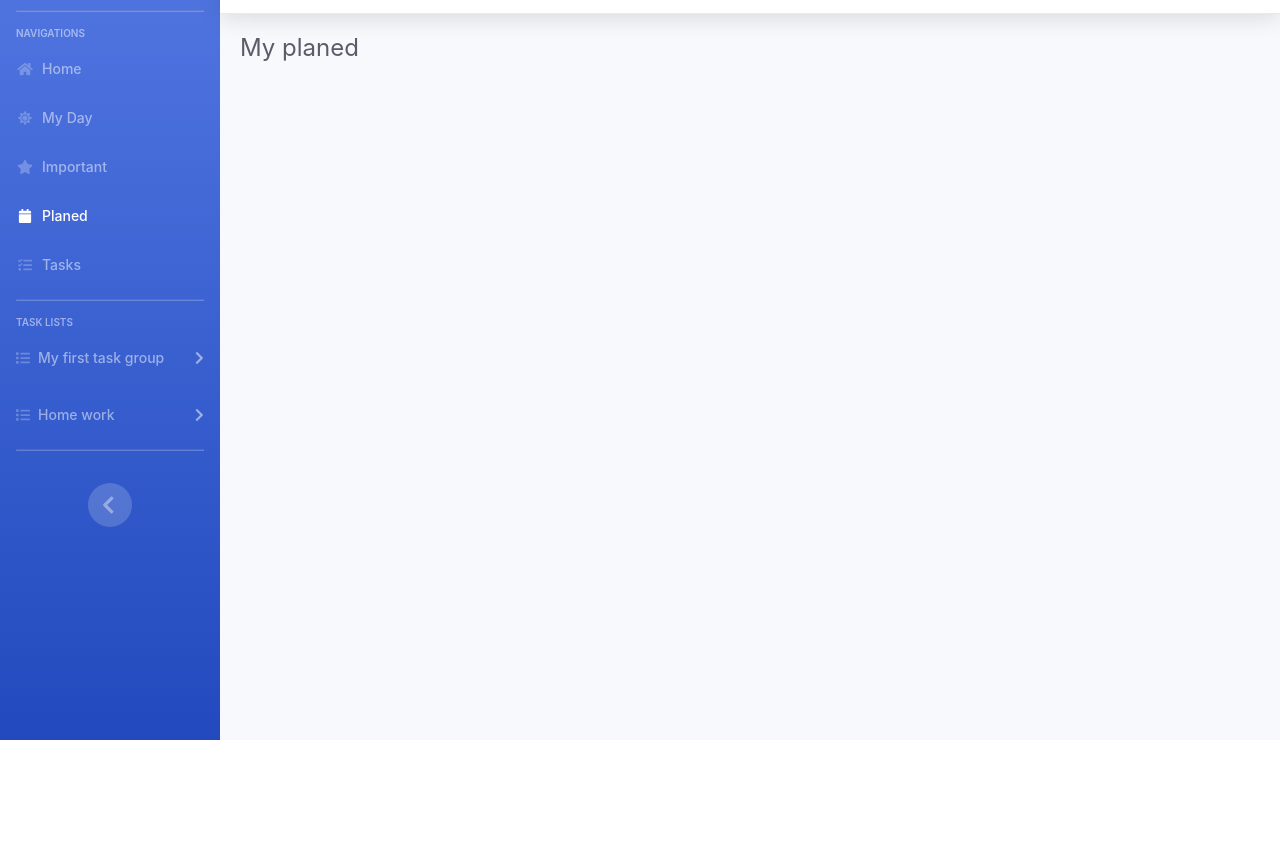
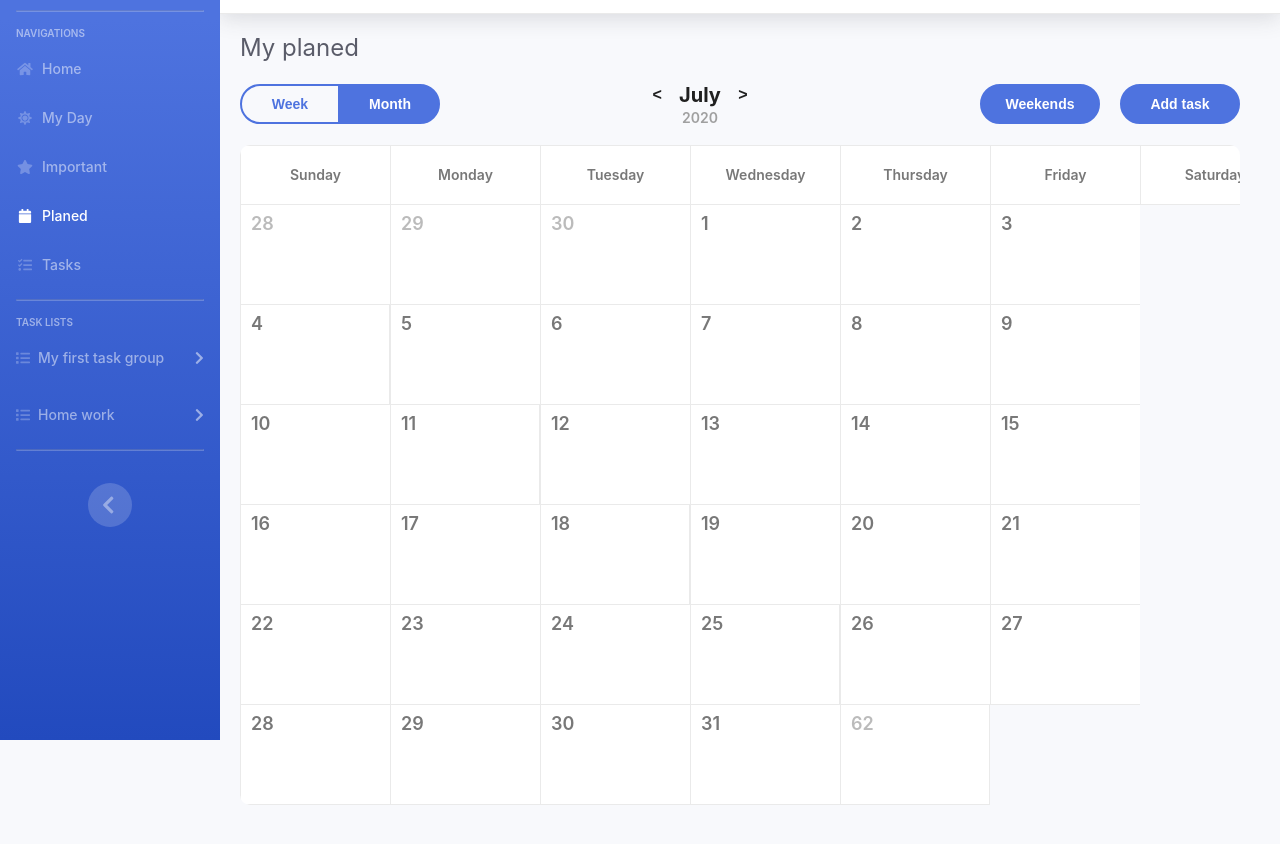
Before and after one commit to GeorgeRudenko/react-todo, a React app: page /planed in a window 1280 px wide. Shown: the part 60-904 px from the top of the page. Before the commit the page ends 800 px from the top, so only its background shows below. Built offline with nearby package versions, Linux system fonts and the light colour scheme.

Commit message:
Calendar layouts & small logic
Create calendar layouts, write logic for on/off weekends displayed

```diff
--- a/src/App/App.css
+++ b/src/App/App.css
@@ -17,6 +17,10 @@ button {
     outline: none;
     text-decoration: none;
 }
+
+body {
+    overflow-x: hidden;
+}
 /* 0. Styles reset */
 
 /* 1. Base styles */
@@ -30,6 +34,8 @@ button {
     flex-direction: column;
     justify-content: flex-start;
     align-items: flex-start;
+
+    overflow-x: hidden;
 }
 /* 1.0 App styles end */
 
--- a/src/components/Header/Header.module.css
+++ b/src/components/Header/Header.module.css
@@ -19,10 +19,10 @@
     justify-content: space-between;
     align-items: center;
 
-    position: absolute;
+    position: fixed;
     top: 0px;
     right: 0px;
-    z-index: 1000;
+    z-index: 999;
 }
 .header.toggle {
     min-width: calc(100vw - 100px);
--- a/src/components/Main/Main.jsx
+++ b/src/components/Main/Main.jsx
@@ -9,7 +9,7 @@ import Header from './../Header/Header';
 import Base from '../Pages/Base/Base';
 import MyDay from './../Pages/MyDay/MyDay';
 import Important from './../Pages/Important/Important';
-import Planed from './../Pages/Planed/Planed';
+import Planed from './../Pages/Planed/index';
 import Tasks from './../Pages/Tasks/Tasks';
 import Profile from './../Pages/Profile/Profile';
 import Settings from './../Pages/Settings/Settings';
--- a/src/components/Navigation/Navigation.jsx
+++ b/src/components/Navigation/Navigation.jsx
@@ -9,7 +9,6 @@ import { faHome, faSmileWink, faSun, faStar, faCalendar, faTasks } from '@fortaw
 // Import includes components
 import ToggleButton from "./includes/ToggleButton/ToggleButton";
 import HiddenList from "./includes/HiddenList/HiddenList";
-import styles from "./includes/ToggleButton/ToggleButton.module.css";
 
 class Navigation extends React.Component {
     constructor(props) {
--- a/src/components/Navigation/Navigation.module.css
+++ b/src/components/Navigation/Navigation.module.css
@@ -190,6 +190,9 @@ hr.separator {
     min-width: 100px;
     max-width: 100px;
 }
+.admin_sidebar.toggle .nav {
+    padding-bottom: 76px;
+}
 .admin_sidebar.toggle::-webkit-scrollbar {
     display: none;
 }
--- a/src/components/Pages/Planed/Planed.jsx
+++ /dev/null
@@ -1,12 +0,0 @@
-import React from "react";
-import styles from "./Planed.module.css";
-
-const Planed = () => {
-    return (
-        <div className={`base_wrapper`}>
-            <h1 className={`base_title`}>My planed</h1>
-        </div>
-    );
-}
-
-export default Planed;
--- /dev/null
+++ b/src/components/Pages/Planed/includes/Calendar/index.jsx
@@ -0,0 +1,124 @@
+import React, { Component } from 'react';
+
+import s from './styles.module.css';
+
+export default class Calendar extends Component {
+    constructor(props) {
+        super(props);
+
+        this.state = {
+            isMonthDisplay: true,
+            isWeekendsDisplay: true,
+            actualDate: new Date(),
+            currentYear: 1,
+            currentMonth: 1,
+        }
+    }
+
+    render() {
+        const STRING_MONTH = [
+            'January', 'February',
+            'March', 'April', 'May',
+            'June', 'July', 'August',
+            'September', 'October', 'November',
+            'December'
+        ];
+
+        let getDaysInMonth = function(month, year) {
+            return new Date(year, month + 1, 0).getDate();
+        }
+        let getDateInMonth = function(day, month, year) {
+            return new Date(year, month, day).getDay();
+        }
+
+        let DaysGenerate = () => {
+            // 0 - 6
+            let calendarDayNum = new Date(`${this.state.actualDate.getFullYear()}, ${STRING_MONTH[this.state.actualDate.getMonth()]}, 1`).getDay();
+            // Max days count in current month
+            let maxDaysInMonth = getDaysInMonth(this.state.actualDate.getMonth(), this.state.actualDate.getFullYear());
+            // Max days count in previews month
+            let maxDaysInPreviewsMonth = getDaysInMonth(this.state.actualDate.getMonth() - 1, this.state.actualDate.getFullYear());
+            // Total days count for cycle
+            let totalDaysForCycle = (maxDaysInMonth + calendarDayNum);
+            // Object array for days
+            let daysObjArray = [];
+
+            console.log(maxDaysInPreviewsMonth, calendarDayNum);
+
+            for (let i = 0; i <= totalDaysForCycle; i++) {
+                // Date for calendar
+                let currentDate = (i + 1 - calendarDayNum);
+                let anotherDate = (maxDaysInPreviewsMonth - ((calendarDayNum - 1) - i));
+                // Cheking is weekday
+                let dateIsWeek = getDateInMonth(currentDate, this.state.actualDate.getMonth(), this.state.actualDate.getFullYear());
+                let prevDateIsWeek = getDateInMonth(anotherDate, this.state.actualDate.getMonth() - 1, this.state.actualDate.getFullYear());
+
+                if ((i < calendarDayNum) || ((i > calendarDayNum) && (i >= totalDaysForCycle))) {
+                    daysObjArray.push({
+                        "date": anotherDate,
+                        "isWeek": (prevDateIsWeek === 0 || prevDateIsWeek === 6) ? true : false,
+                        "isCurrentMonth": false,
+                    });
+                }
+                else {
+                    daysObjArray.push({
+                        "date": currentDate,
+                        "isWeek": (dateIsWeek === 0 || dateIsWeek === 6) ? true : false,
+                        "isCurrentMonth": true,
+                    });
+                }
+            }
+
+            return daysObjArray.map((elem, index) => {
+                let isWeekClass = (elem.isWeek === true) ? `${s.week}` : ``;
+                let isCurrentMonthClass = (elem.isCurrentMonth === true) ? `` : `${s.another_month}`;
+
+                return (
+                    <div className={`${s.block} ${isWeekClass} ${isCurrentMonthClass}`} key={index.toString()}>
+                        <div className={s.num}>{elem.date}</div>
+                    </div>
+                )
+            });
+        }
+
+        return (
+            <div className={s.wrapper}>
+                <div className={s.control_panel}>
+                    <div className={s.month_display}>
+                        <button className={(this.state.isMonthDisplay === false) ? `${s.btn} ${s.week} ${s.active}` : `${s.btn} ${s.week}`}>Week</button>
+                        <button className={(this.state.isMonthDisplay === true) ? `${s.btn} ${s.month} ${s.active}` : `${s.btn} ${s.month}`}>Month</button>
+                    </div>
+
+                    <div className={s.current_date}>
+                        <div className={s.month}>
+                            <button className={s.btn}>&lt;</button>
+                            <h4 className={s.name}>{STRING_MONTH[this.state.actualDate.getMonth()]}</h4>
+                            <button className={s.btn}>&gt;</button>
+                        </div>
+                        <div className={s.year}>{this.state.actualDate.getFullYear()}</div>
+                    </div>
+
+                    <div className={s.additional_control}>
+                        <button className={(this.state.isWeekendsDisplay) ? `${s.btn} ${s.weekends_btn} ${s.active}` : `${s.btn} ${s.weekends_btn}`}>Weekends</button>
+                        <button className={s.btn}>Add task</button>
+                    </div>
+                </div>
+
+                <div className={(this.state.isWeekendsDisplay === true) ? `${s.calendar}` : `${s.calendar} ${s.not_weekends}`}>
+                    <div className={s.name_of_days}>
+                        <h4 className={s.name}>Sunday</h4>
+                        <h4 className={s.name}>Monday</h4>
+                        <h4 className={s.name}>Tuesday</h4>
+                        <h4 className={s.name}>Wednesday</h4>
+                        <h4 className={s.name}>Thursday</h4>
+                        <h4 className={s.name}>Friday</h4>
+                        <h4 className={s.name}>Saturday</h4>
+                    </div>
+                    <div className={s.number_of_days}>
+                        {DaysGenerate()}
+                    </div>
+                </div>
+            </div>
+        )
+    }
+}
--- /dev/null
+++ b/src/components/Pages/Planed/includes/Calendar/styles.module.css
@@ -0,0 +1,274 @@
+.wrapper {
+    width: 100%;
+
+    margin: 0px 0px 20px 0px;
+
+    display: flex;
+    flex-direction: column;
+    justify-content: flex-start;
+    align-content: flex-start;
+}
+
+/* Control wrapper */
+.control_panel {
+    width: 100%;
+
+    margin: 0px 0px 20px 0px;
+    padding: 0px 20px 0px 0px;
+
+    display: flex;
+    flex-direction: row;
+    justify-content: space-between;
+    align-items: center;
+}
+
+.control_panel .month_display {
+    margin: 0px 20px 0px 0px;
+
+    display: flex;
+    flex-direction: row;
+    justify-content: center;
+    align-items: center;
+}
+.control_panel .month_display .btn {
+    min-width: 100px;
+    width: auto;
+    height: 40px;
+
+    font-size: 14px;
+    font-weight: 600;
+
+    text-align: center;
+    line-height: 1;
+
+    margin: 0px;
+    padding: 10px;
+
+    color: #4e73df;
+    background: transparent;
+
+    border: 2px solid #4e73df;
+}
+.control_panel .month_display .btn.week {
+    border-radius: 50px 0px 0px 50px;
+}
+.control_panel .month_display .btn.month {
+    border-radius: 0px 50px 50px 0px;
+}
+/* .active */
+.control_panel .month_display .btn.active {
+    color: #fff;
+    background: #4e73df;
+}
+
+/* Current date */
+.control_panel .current_date {
+    margin: 0px 20px;
+
+    display: flex;
+    flex-direction: column;
+    justify-content: flex-start;
+    align-items: center;
+}
+.control_panel .current_date .month {
+    margin: 0px 0px 4px 0px;
+
+    display: flex;
+    flex-direction: row;
+    justify-content: center;
+    align-items: center;
+}
+.control_panel .current_date .month .btn {
+    width: 24px;
+    height: 24px;
+
+    font-size: 16px;
+    font-weight: 700;
+
+    text-align: center;
+    line-height: 1;
+
+    margin: 0px 10px;
+
+    color: #202020;
+    background: transparent;
+
+    display: flex;
+    justify-content: center;
+    align-items: center;
+}
+.control_panel .current_date .month .name {
+    height: 24px;
+
+    font-size: 20px;
+    font-weight: 700;
+
+    text-align: center;
+    line-height: 1;
+
+    color: #202020;
+
+    display: flex;
+    justify-content: center;
+    align-items: center;
+}
+.control_panel .current_date .year {
+    font-size: 14px;
+    font-weight: 600;
+
+    text-align: center;
+    line-height: 1;
+
+    color: #a0a0a0;
+
+    display: flex;
+    justify-content: center;
+    align-items: center;
+}
+
+/* Additional control */
+.control_panel .additional_control {
+    margin: 0px 0px 0px 20px;
+
+    display: flex;
+    flex-direction: row;
+    justify-content: flex-end;
+    align-items: center;
+}
+.control_panel .additional_control .btn {
+    min-width: 120px;
+    width: auto;
+    height: 40px;
+
+    font-size: 14px;
+    font-weight: 600;
+
+    text-align: center;
+    line-height: 1;
+
+    margin: 0px 0px 0px 20px;
+    padding: 10px;
+
+    color: #fff;
+    background: #4e73df;
+
+    border: 2px solid #4e73df;
+    border-radius: 50px;
+}
+.control_panel .additional_control .btn.weekends_btn {
+    min-width: 120px;
+
+    color: #a0a0a0;
+    background: transparent;
+
+    border-color: #a0a0a0;
+}
+.control_panel .additional_control .btn.weekends_btn.active {
+    color: #fff;
+    background: #4e73df;
+
+    border-color: #4e73df;
+}
+
+/* Calendar wrapper */
+.calendar {
+    max-width: 1680px;
+    width: calc(100vw - 280px);
+
+    border-radius: 10px;
+
+    display: flex;
+    flex-direction: column;
+    justify-content: flex-start;
+    align-items: flex-start;
+
+    overflow: hidden;
+}
+
+.calendar .name_of_days {
+    width: 100%;
+
+    display: flex;
+    flex-direction: row;
+    justify-content: space-between;
+    align-items: stretch;
+}
+.calendar .name_of_days .name {
+    min-width: 150px;
+    width: calc(100% / 7);
+    min-height: 60px;
+
+    font-size: 14px;
+    font-weight: 600;
+    text-align: center;
+    line-height: 1;
+
+    padding: 10px;
+
+    color: #787878;
+    background: #ffffff;
+
+    border: 1px solid #eaeaea;
+    border-right: none;
+
+    display: flex;
+    justify-content: center;
+    align-items: center;
+}
+.calendar .name_of_days .name:last-child {
+    border-right: 1px solid #eaeaea;
+}
+
+.calendar .number_of_days {
+    width: 100%;
+
+    display: flex;
+    flex-wrap: wrap;
+    flex-direction: row;
+    justify-content: flex-start;
+    align-items: stretch;
+}
+.calendar .number_of_days .block {
+    min-width: 150px;
+    width: calc(100% / 7);
+    min-height: 100px;
+
+    font-size: 18px;
+    font-weight: 600;
+    text-align: center;
+    line-height: 1;
+
+    padding: 10px;
+
+    color: #787878;
+    background: #ffffff;
+
+    border-bottom: 1px solid #eaeaea;
+    border-left: 1px solid #eaeaea;
+
+    display: flex;
+    justify-content: flex-start;
+    align-items: flex-start;
+}
+.calendar .number_of_days .block:nth-child(7n) {
+    border-right: 1px solid #eaeaea;
+}
+.calendar .number_of_days .block.another_month {
+    color: rgba(120, 120, 120, 0.5);
+}
+
+/* If weekends not displayed */
+.calendar.not_weekends .name_of_days .name {
+    width: calc(100% / 5);
+}
+.calendar.not_weekends .name_of_days .name:nth-child(1),
+.calendar.not_weekends .name_of_days .name:nth-child(7) {
+    display: none;
+}
+
+.calendar.not_weekends .number_of_days .block {
+    width: calc(100% / 5);
+}
+.calendar.not_weekends .number_of_days .block.week {
+    display: none;
+}
--- /dev/null
+++ b/src/components/Pages/Planed/index.jsx
@@ -0,0 +1,20 @@
+import React, { Component } from "react";
+
+import s from "./styles.module.css";
+
+// Import components
+import Calendar from './includes/Calendar/index';
+
+class Planed extends Component {
+    render() {
+        return (
+            <div className={`base_wrapper`}>
+                <h1 className={`base_title`}>My planed</h1>
+
+                <Calendar />
+            </div>
+        );
+    }
+}
+
+export default Planed;
--- a/src/index.js
+++ b/src/index.js
@@ -7,7 +7,7 @@ import './index.css';
 import App from './App/App';
 
 import { createStore } from 'redux';
-import { rootReducer } from './redux/reducer';
+import { rootReducer } from './redux/rootReducer';
 
 import * as serviceWorker from './serviceWorker';
 
--- a/src/redux/reducer.js
+++ /dev/null
@@ -1,5 +0,0 @@
-export function rootReducer(state, action) {
-
-
-    return state;
-}
--- a/src/redux/types.js
+++ b/src/redux/types.js
@@ -0,0 +1 @@
+export const INCREMENT = "INCREMENT";
```
Also changed, not shown: src/components/Navigation/includes/ToggleButton/ToggleButton.module.css (+10 -0 lines), src/redux/actions.js (+7 -0 lines), src/redux/rootReducer.js (added, +9 -0 lines), src/components/Pages/Planed/Planed.module.css (deleted), src/components/Pages/Planed/styles.module.css (added).
